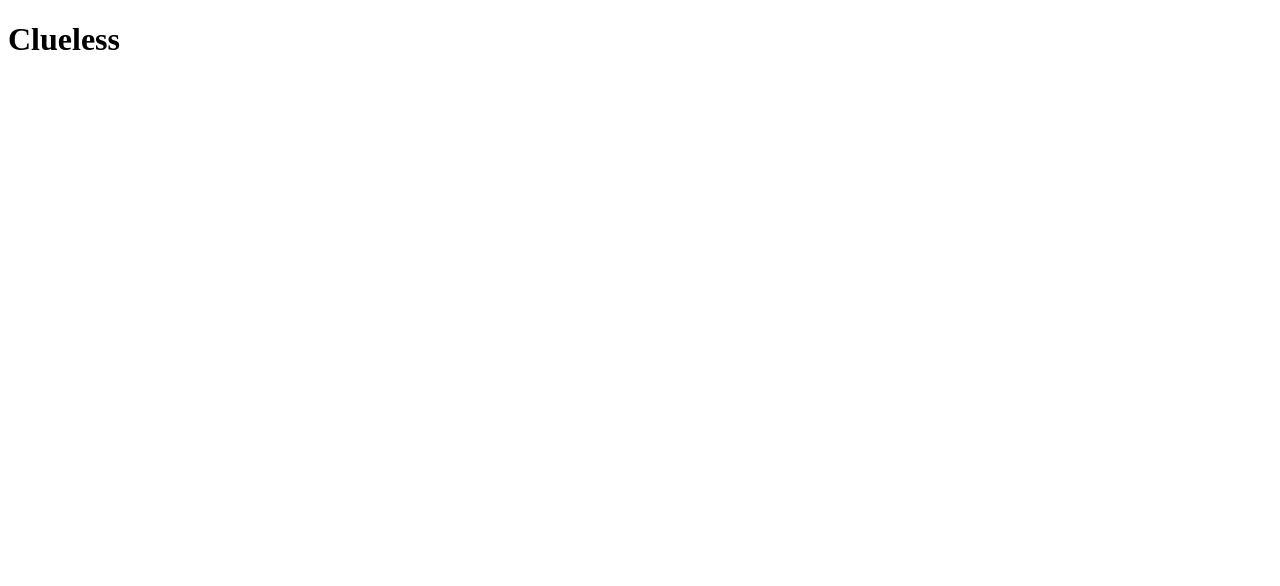
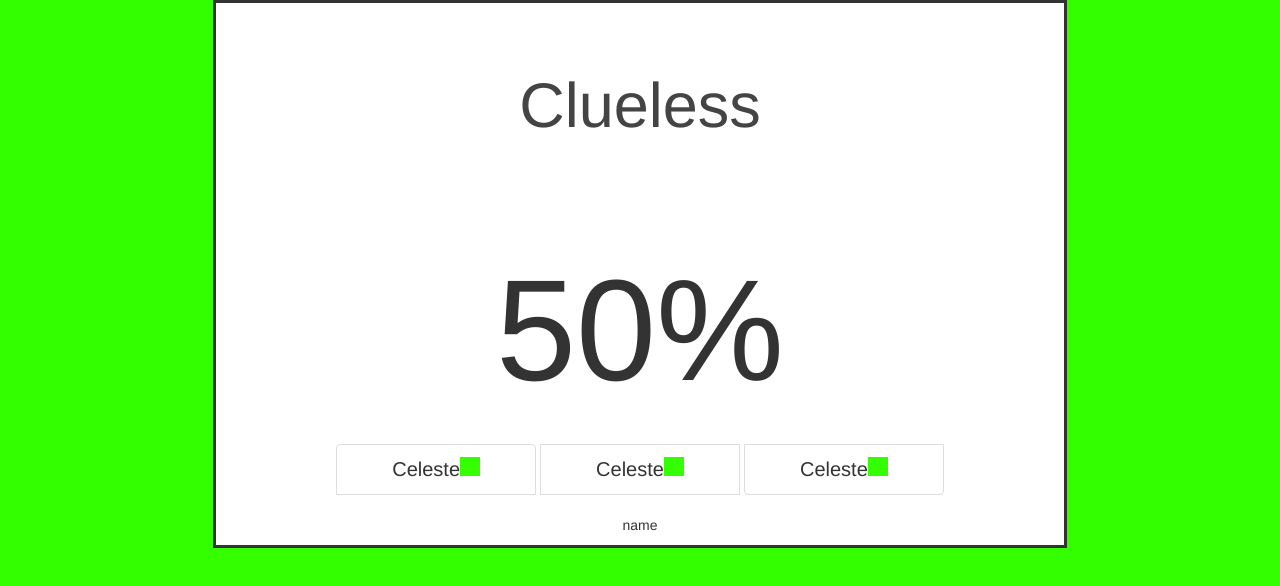
Before and after one commit to emilyanndavis/clueless-instructor, a plain HTML site: page index.html in a window 1280 px wide. Drawn offline with nearby package versions, Linux system fonts and the light colour scheme.

Commit message:
HTML STUFF!!!!

```diff
--- a/index.html
+++ b/index.html
@@ -3,19 +3,39 @@
 <head>
     <meta charset="UTF-8">
     <title>Clueless</title>
+    <link rel="stylesheet" href="https://maxcdn.bootstrapcdn.com/bootstrap/3.3.6/css/bootstrap.min.css" >
+    <link rel="stylesheet" href="styles\base.css">
 </head>
 <body>
-    <h1 id="name" class="jumbotron">Clueless</h1>
+   <section id="content" class="content col-md-offset-2 col-md-8 border-content text-center">
+    <div class="jumbotron text-center ">
+        <h1 id="name">Clueless</h1>
+    </div>
+    <section class="row">
+        <div id="precent" class="text-center" >
+            <p class="inch">50%</p>
+        </div>
+    </section>
+    <section class="row">
+        <div id="stat">
+            <ul class="list-group">
+                <li class="list-group-item name" style="width:200px;">
+                    <div class="name">Celeste</div><div class="color-block"></div></li>
+                 <li class="list-group-item name" style="width:200px;">
+                    <div class="name">Celeste</div><div class="color-block"></div></li>
 
-    <div id="precent">
+                     <li class="list-group-item name" style="width:200px;">
+                    <div class="name">Celeste</div><div class="color-block"></div></li>
+            </ul>
+        </div>
+    </section>
+        <section class="row">
+            <div id="wordmap">
+            <p>name</p>
+        </div>
+        </section>
 
-    </div>
-    <div id="stat">
-
-    </div>
-    <div id="wordmap">
-
-    </div>
+    </section>
 
 </body>
 <script src="/scripts/main.js">
--- a/styles/base.css
+++ b/styles/base.css
@@ -0,0 +1,39 @@
+
+/*Elements*/
+body{
+    background:#34ff00;
+}
+li{
+    list-style: none;
+}
+/*Classes*/
+.precent{
+    width:25%;
+}
+.content{
+    background:white;
+}
+.jumbotron{
+    background-color:white;
+    color:#444;
+}
+.border-content{
+    border: 3px solid ;
+}
+.inch{
+    font-size: 144px;
+}
+
+.list-group-item{
+    display: inline-block;
+}
+.name{
+    font-size: 20px;
+    display: inline-block;
+}
+.color-block{
+    width:20px;
+    height:19px;
+    background: #34ff00;
+    display: inline-block;
+}
```
